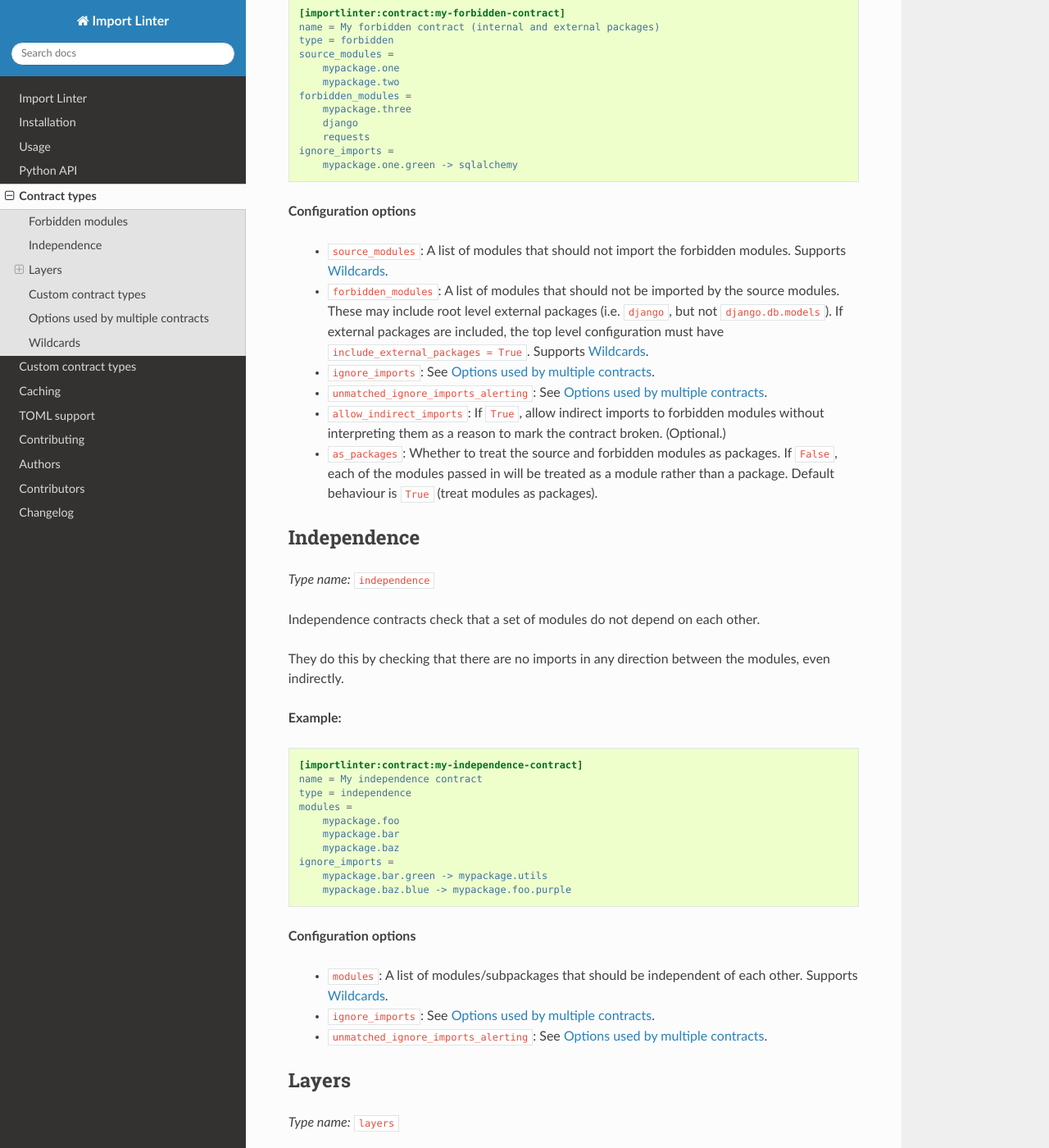
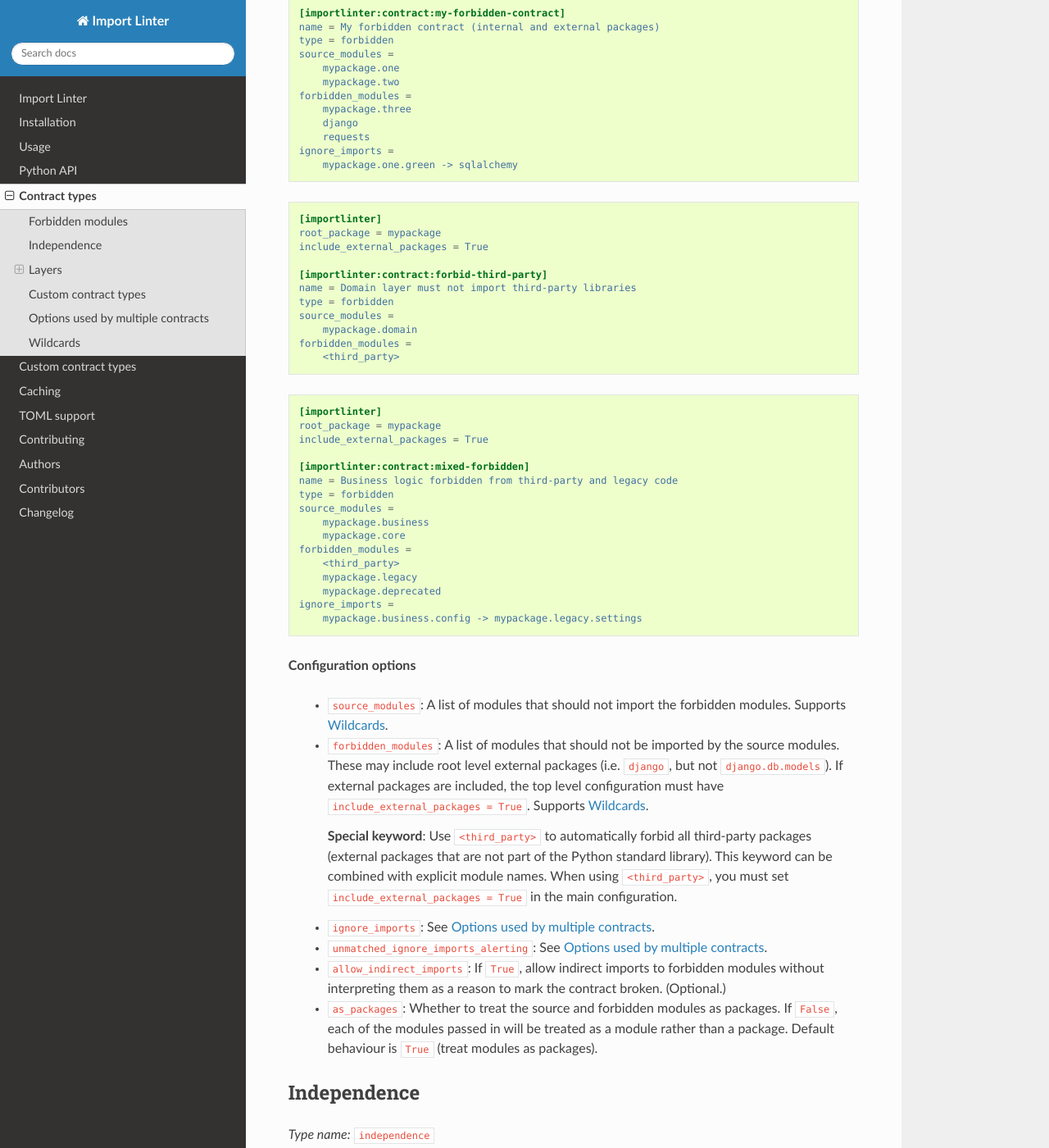
Before and after one commit to seddonym/import-linter, a Sphinx documentation site: the page built from docs/contract_types.rst, in a window 1280 px wide and 1400 px high, scrolled down 948 px. Shown: the whole window at 82% size. Built offline with Sphinx 7.4.7 and the Read the Docs theme 3.1.0, drawn with Linux system fonts in a browser that asks for light colours.

Commit message:
docs: write documentation third-party modules prohibition
Signed-off-by: Adria Montoto <75563346+adriamontoto@users.noreply.github.com>

```diff
--- a/docs/contract_types.rst
+++ b/docs/contract_types.rst
@@ -58,12 +58,49 @@ External packages may also be forbidden.
     ignore_imports =
         mypackage.one.green -> sqlalchemy
 
+.. code-block:: ini
+
+    [importlinter]
+    root_package = mypackage
+    include_external_packages = True
+
+    [importlinter:contract:forbid-third-party]
+    name = Domain layer must not import third-party libraries
+    type = forbidden
+    source_modules =
+        mypackage.domain
+    forbidden_modules =
+        <third_party>
+
+.. code-block:: ini
+
+    [importlinter]
+    root_package = mypackage
+    include_external_packages = True
+
+    [importlinter:contract:mixed-forbidden]
+    name = Business logic forbidden from third-party and legacy code
+    type = forbidden
+    source_modules =
+        mypackage.business
+        mypackage.core
+    forbidden_modules =
+        <third_party>
+        mypackage.legacy
+        mypackage.deprecated
+    ignore_imports =
+        mypackage.business.config -> mypackage.legacy.settings
+
 **Configuration options**
 
     - ``source_modules``:    A list of modules that should not import the forbidden modules. Supports :ref:`wildcards`.
     - ``forbidden_modules``: A list of modules that should not be imported by the source modules. These may include
       root level external packages (i.e. ``django``, but not ``django.db.models``). If external packages are included,
       the top level configuration must have ``include_external_packages = True``. Supports :ref:`wildcards`.
+
+      **Special keyword**: Use ``<third_party>`` to automatically forbid all third-party packages (external packages
+      that are not part of the Python standard library). This keyword can be combined with explicit module names.
+      When using ``<third_party>``, you must set ``include_external_packages = True`` in the main configuration.
     - ``ignore_imports``: See :ref:`Shared options`.
     - ``unmatched_ignore_imports_alerting``: See :ref:`Shared options`.
     - ``allow_indirect_imports``: If ``True``, allow indirect imports to forbidden modules without interpreting them
```
Also changed, not shown: docs/toml.rst (+39 -0 lines).
